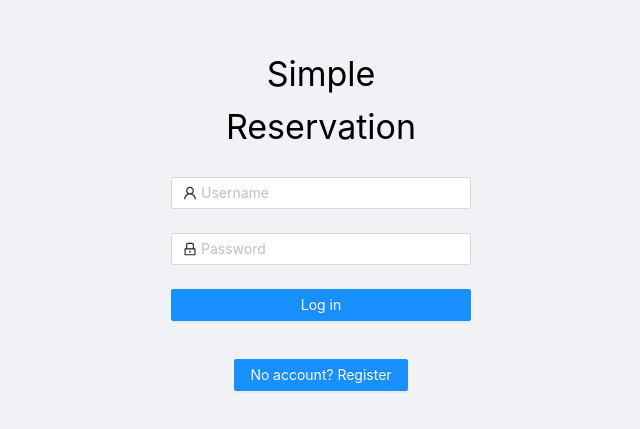
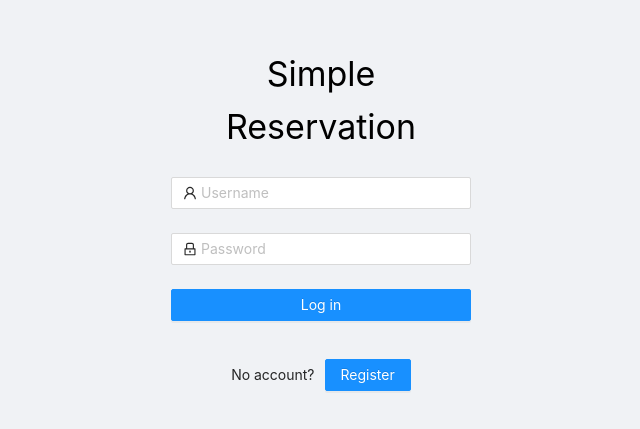
Before and after one commit to Pullze/Simple_Reservation, a React (Create React App) app in the folder service_system/: page / in a window 1280 px wide. Shown: the part 181-610 px from the top of the page, without its empty margins (319-959 px from the left). Built offline with nearby package versions, Linux system fonts and the light colour scheme.

Commit message:
clean up register button

```diff
--- a/service_system/src/pages/Login.js
+++ b/service_system/src/pages/Login.js
@@ -17,7 +17,7 @@ import "./Login.css";
 import { useHistory } from "react-router-dom";
 import { Content } from "antd/lib/layout/layout";
 
-export default function Login(props) {
+export default function Login() {
   const history = useHistory();
 
   const [user, setUser] = useState({
@@ -170,12 +170,15 @@ export default function Login(props) {
                 <p id="error" style={{ fontWeight: "bold", color: "red" }}></p>
               </Form.Item>
             </Form>
+            <p style={{ display: "inline", marginRight: "10px" }}>
+              No account?
+            </p>
             <Button
               type="primary"
               href="/register"
               onClick={console.log("click")}
             >
-              No account? Register
+              Register
             </Button>
           </Col>
         </Row>
```
